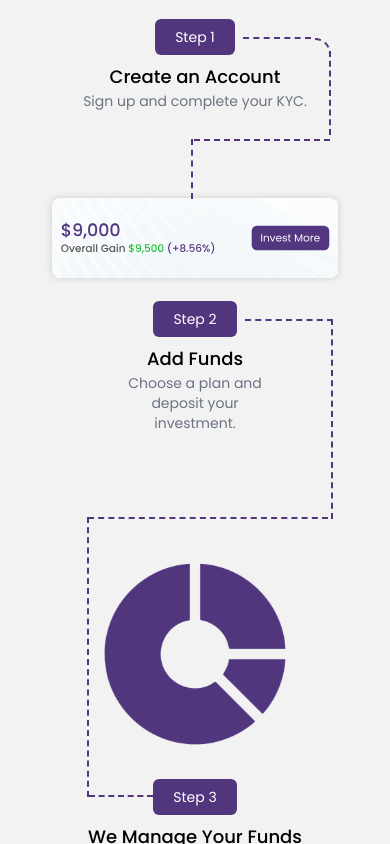
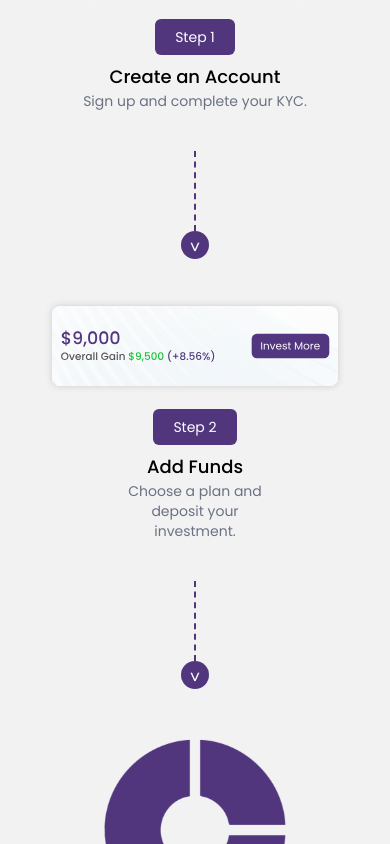
Before and after one commit to Lakshya77089/Growwin, a React (Vite) app: page / in a window 390 px wide. Shown: the part 6420-7264 px from the top of the page. Built offline with nearby package versions, Linux system fonts and the light colour scheme.

Commit message:
Moblie reponsive Done

```diff
--- a/src/components/Home/Section4.tsx
+++ b/src/components/Home/Section4.tsx
@@ -3,6 +3,23 @@ import addFundsSvg from "/add-funds.svg";
 import manageFundsSvg from "/manage-funds.svg";
 import profitsSvg from "/profits.svg";
 import withdrawSvg from "/withdraw.svg";
+const StepConnector = ({ height = "h-16" }) => {
+  return (
+    <div className="flex justify-center">
+      <div className="relative flex flex-col items-center">
+        {/* DOTTED LINE */}
+        <div
+          className={`${height} border-l-2 border-dashed border-[#51367e]`}
+        />
+
+        {/* ARROW */}
+        <div className="w-7 h-7 rounded-full bg-[#51367e] flex items-center justify-center text-white rotate-180">
+          ^
+        </div>
+      </div>
+    </div>
+  );
+};
 
 const Section4 = () => {
   return (
@@ -211,190 +228,33 @@ const Section4 = () => {
             work&apos;s
           </h2>
         </div>
-        {/* VERTICAL DOTTED PATH */}
-        {/* <svg
-          className="absolute top-0 left-1/2 -translate-x-1/2 pointer-events-none z-0"
-          width="360"
-          height="2500"
-          viewBox="0 0 360 900"
-          fill="none"
-        >
-          <path
-            d="
-      M 180 -230
-      H 300
-      V -100
-      H 180
-      V 75
-      H 300
-      V 240
-      H 60
-      V 530
-      H 300
-      V 995
-      H 60
-      V 1100
-      H 180
-      V 1300
-    "
-            stroke="#51367e"
-            strokeWidth="2"
-            strokeDasharray="6 6"
-            strokeLinecap="round"
-            strokeLinejoin="round"
-            fill="none"
-          />
-        </svg> */}
 
         <div className="relative z-10 space-y-20">
           {/* ===== STEP 1 (LEFT) ===== */}
 
-          <div className="flex flex-col items-center gap-4">
+          <div className="flex flex-col items-center gap-4 mb-10  ">
             <img src={signupSvg} className="w-[300px] rounded-xl" />
 
             <div className="text-center relative">
               {/* STEP BADGE */}
               <span className="relative inline-block bg-[#51367e] text-white text-sm px-5 py-2 rounded-md mb-2">
                 Step 1{/* HORIZONTAL DOTTED LINE */}
-                <span
-                  className="
-          absolute
-          top-1/2
-          left-full
-          ml-2
-          w-17
-          border-t-2
-          border-dashed
-          border-[#51367e]
-        "
-                />
               </span>
-              <span
-                className="
-          absolute
-          top-[34%]
-          -right-6
-          mt-0
-          h-21
-          border-l-2
-          border-dashed
-          border-[#51367e]
-        "
-              />
-              <span
-  className="
-    pointer-events-none
-    absolute
-    top-[20%]
-    -right-6
-    w-4
-    h-4
-    border-t-2
-    border-r-2
-    border-dashed
-    border-[#51367e]
-    rounded-tr-full
-  "
-/>
 
-              <span
-                className="
-          absolute
-          top-[130%]
-          left-[46%]
-          ml-2
-          w-34
-          border-t-2
-          border-dashed
-          border-[#51367e]
-        "
-              />
-              <span
-                className="
-          absolute
-          top-[130%]
-          left-[48%]
-          mt-0
-          h-15
-          border-l-2
-          border-dashed
-          border-[#51367e]
-        "
-              />
               <h4 className="text-lg font-medium">Create an Account</h4>
               <p className="text-sm text-gray-500">
                 Sign up and complete your KYC.
               </p>
             </div>
           </div>
-
+          <StepConnector height="h-20" />
           {/* ===== STEP 2 (RIGHT) ===== */}
-          <div className="flex flex-col items-center gap-4 text-right z-10">
+          <div className="flex flex-col items-center gap-4 -mt-10 mb-10 text-right">
             <img src={addFundsSvg} className="w-[300px] rounded-xl" />
 
             <div className="text-center md:w-full w-[40%]">
               <span className="relative inline-block bg-[#51367e] text-white text-sm px-5 py-2 rounded-md mb-2">
                 Step 2{/* HORIZONTAL DOTTED LINE */}
-                <span
-                  className="
-          absolute
-          top-1/2
-          left-full
-          ml-2
-          w-22
-          border-t-2
-          border-dashed
-          border-[#51367e]
-        "
-                />
-                <span
-                className="
-          absolute
-          top-[50%]
-          -right-24
-          mt-0
-          h-50
-          border-l-2
-          border-dashed
-          border-[#51367e]
-        "
-              />
-               <span
-                className="
-          absolute
-          top-[600%]
-          -right-[110%]
-          ml-2
-          w-60
-          border-t-2
-          border-dashed
-          border-[#51367e]
-        "
-              />
-              <span
-                className="
-          absolute
-          top-[600%]
-          -left-[80%]
-          mt-0
-          h-70
-          border-l-2
-          border-dashed
-          border-[#51367e]
-        "
-              />
-              <span
-                  className="
-          absolute
-          top-[1370%]
-          right-[100%]
-          ml-2
-          w-16
-          border-t-2
-          border-dashed
-          border-[#51367e]
-        "
-                />
               </span>
 
               <h4 className="text-lg font-medium">Add Funds</h4>
@@ -404,8 +264,10 @@ const Section4 = () => {
             </div>
           </div>
 
+          <StepConnector height="h-20" />
+
           {/* ===== STEP 3 (CENTER) ===== */}
-          <div className="flex flex-col items-center text-center ">
+          <div className="flex flex-col items-center text-center -mt-20 mb-10">
             <img src={manageFundsSvg} className="w-[250px] mt-4 rounded-xl" />
             <div className="text-center w-[60%]">
               <span className="inline-block bg-[#51367e] text-white text-sm px-5 py-2 rounded-md mb-2">
@@ -418,8 +280,10 @@ const Section4 = () => {
             </div>
           </div>
 
+          <StepConnector height="h-20" />
+
           {/* ===== STEP 4 (LEFT) ===== */}
-          <div className="flex flex-col items-center gap-4">
+          <div className="flex flex-col items-center -mt-10 mb-10 gap-4">
             <img src={profitsSvg} className="w-[220px]" />
             <div
               className="pointer-events-none absolute top-0 left-0 w-full h-[80px]
@@ -442,8 +306,9 @@ const Section4 = () => {
             </div>
           </div>
 
-          {/* ===== STEP 5 (RIGHT) ===== */}
-          <div className="flex flex-col items-center gap-4 text-right">
+          <StepConnector height="h-20" />
+
+          <div className="flex flex-col items-center gap-4 -mt-20 text-right relative z-10">
             <img src={withdrawSvg} className="w-[300px] rounded-xl" />
 
             <div className="text-center">
--- a/src/components/Home/Section5.tsx
+++ b/src/components/Home/Section5.tsx
@@ -28,7 +28,7 @@ const features = [
 
 const Section5 = () => {
   return (
-    <section className="w-full py-32 bg-[#F2F2F2]">
+    <section className="w-full md:py-32 bg-[#F2F2F2]">
       <div className="max-w-7xl mx-auto px-6">
         {/* ===== Heading ===== */}
         <div className="text-center mb-20">
--- a/src/components/Home/Section6.tsx
+++ b/src/components/Home/Section6.tsx
@@ -2,7 +2,7 @@ import teamImg from "/team.svg"; // use your actual image path
 
 const Section6 = () => {
   return (
-    <section className="w-full py-15 bg-[#F2F2F2]">
+    <section className="w-full md:py-15 py-25 bg-[#F2F2F2]">
       <div className="max-w-7xl mx-auto px-6">
         {/* ===== Heading ===== */}
         <div className="text-center mb-20">
--- a/src/components/Home/Section7.tsx
+++ b/src/components/Home/Section7.tsx
@@ -31,7 +31,7 @@ const Section7 = () => {
   const sliderRef = useRef<HTMLDivElement>(null);
 
   return (
-    <section className="w-full py-20 bg-[#F2F2F2] overflow-hidden">
+    <section className="-mt-10 md:mt-0 w-full py-20 bg-[#F2F2F2] overflow-hidden">
       <div className="w-full mx-auto px-6">
 
         {/* ===== Heading ===== */}
@@ -42,7 +42,7 @@ const Section7 = () => {
         </div>
 
         {/* ================= MOBILE STACK (NO CAROUSEL) ================= */}
-        <div className="block md:hidden space-y-16">
+        <div className=" block md:hidden space-y-16">
           {carouselData.map((item) => (
             <div key={item.id}>
               {/* IMAGE */}
--- a/src/components/cards/PlansSection.tsx
+++ b/src/components/cards/PlansSection.tsx
@@ -27,7 +27,7 @@ const classicPlanFeatures = [
 
 const PlansSection = ({ hideHeader = false }: PlansSectionProps) => {
   return (
-    <section className="w-full mb-10">
+    <section className="w-full mb-10 ">
       <div className="max-w-7xl mx-auto px-6 pb-20 ">
 
         {!hideHeader && (
@@ -43,7 +43,7 @@ const PlansSection = ({ hideHeader = false }: PlansSectionProps) => {
           </div>
         )}
 
-        <div className="grid grid-cols-1 md:grid-cols-3 gap-10">
+        <div className="grid grid-cols-1 md:grid-cols-3 gap-10 ">
           <PlanCard title="Basic" price="+5.5%" features={basicPlanFeatures}/>
           <PlanCard title="Classic" price="+6.5%"  variant="gradient" features={classicPlanFeatures}/>
           <PlanCard title="Platinum" price="+12%" popular features={premiumPlanFeatures}/>
--- a/src/pages/Home.tsx
+++ b/src/pages/Home.tsx
@@ -8,29 +8,9 @@ import Section6 from "../components/Home/Section6";
 import Section7 from "../components/Home/Section7";
 import ContactUs from "../components/common/ContactUs";
 import Footer from "../components/common/Footer";
-import { useEffect } from "react";
-import Lenis from "@studio-freight/lenis";
+
+
 function Home() {
-  useEffect(() => {
-    const lenis = new Lenis({
-      duration: 0.1,          // scroll speed (lower = faster)
-      easing: (t) => 1 - Math.pow(1 - t, 20), // smooth easing
-      smoothWheel: true,
-      // smoothTouch: false,
-    });
-
-    function raf(time: number) {
-      lenis.raf(time);
-      requestAnimationFrame(raf);
-    }
-
-    requestAnimationFrame(raf);
-
-    return () => {
-      lenis.destroy();
-    };
-  }, []);
-
   return (
     <>
       {/* <Navbar /> */}
```
